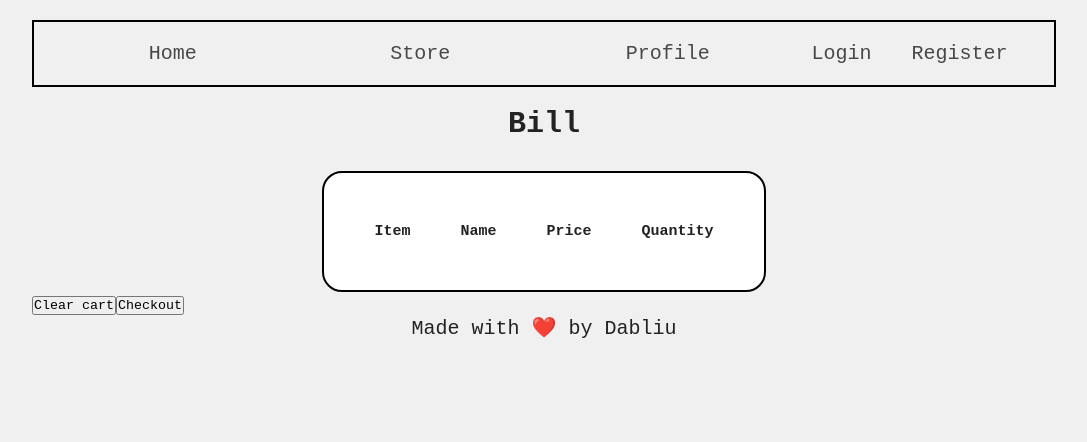
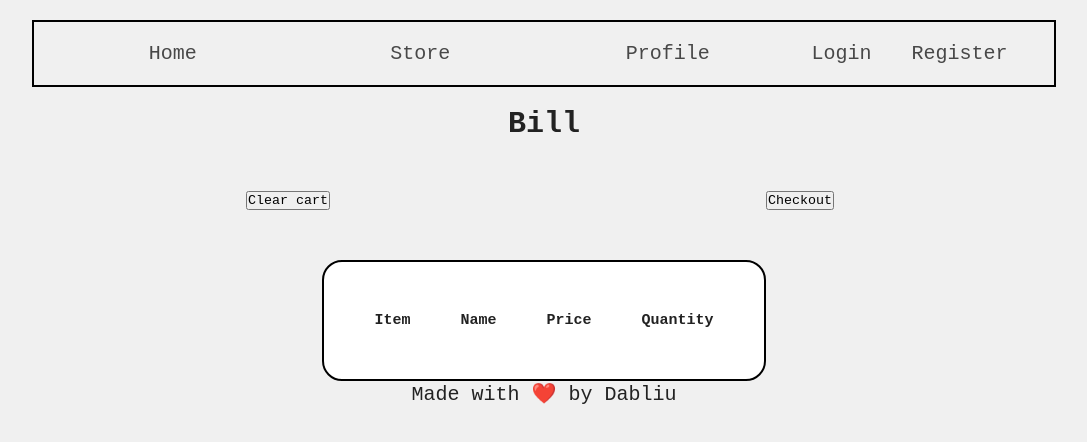
Before and after one commit to WilsonMachado/bit02spa, a React (Vite) app: page /bit02spa/cart in a window 1280 px wide. Shown: the top 442 px of the page, without its empty margins (96-1183 px from the left). Built offline with nearby package versions, Linux system fonts and the light colour scheme.

Commit message:
Se agregan estilos para las opciones generales del carrito de compras

```diff
--- a/src/App.css
+++ b/src/App.css
@@ -207,6 +207,14 @@ a:hover{
 
 }
 
+.cart-options{
+  display: grid;
+  grid-template-columns: repeat(2, 1fr);
+  align-items: center;
+  justify-content: center;
+  margin: 50px 0px;
+}
+
 /** Estilos del modal para advertencias*/
 
 .modal{
--- a/src/components/ShoppingCartTable.jsx
+++ b/src/components/ShoppingCartTable.jsx
@@ -42,6 +42,10 @@ export const ShoppingCartTable = ({ cart, setCart, setNumberOfItems, children })
 
     return (
       <>
+        <div className="shopping-table-container">
+        <div className="cart-options">
+                {children}
+            </div>
             <table className="shopping-cart-table">
                 <thead>
                 <tr>
@@ -70,8 +74,6 @@ export const ShoppingCartTable = ({ cart, setCart, setNumberOfItems, children })
                 ))}
                 </tbody>
             </table>
-        <div className="cart-options">
-            {children}
         </div>
       </>
     );
```
Lines whose indentation alone changed are shown as unchanged.
